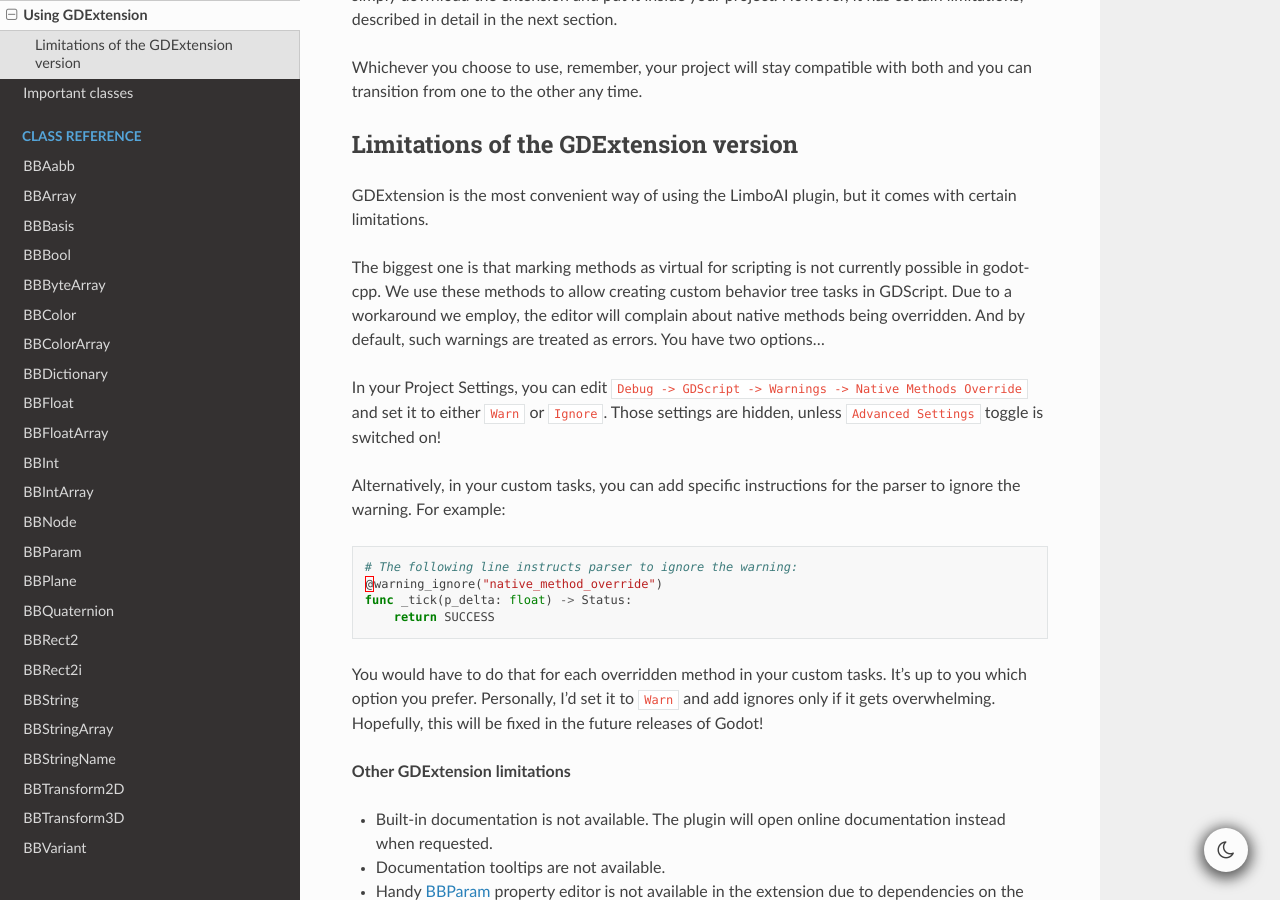
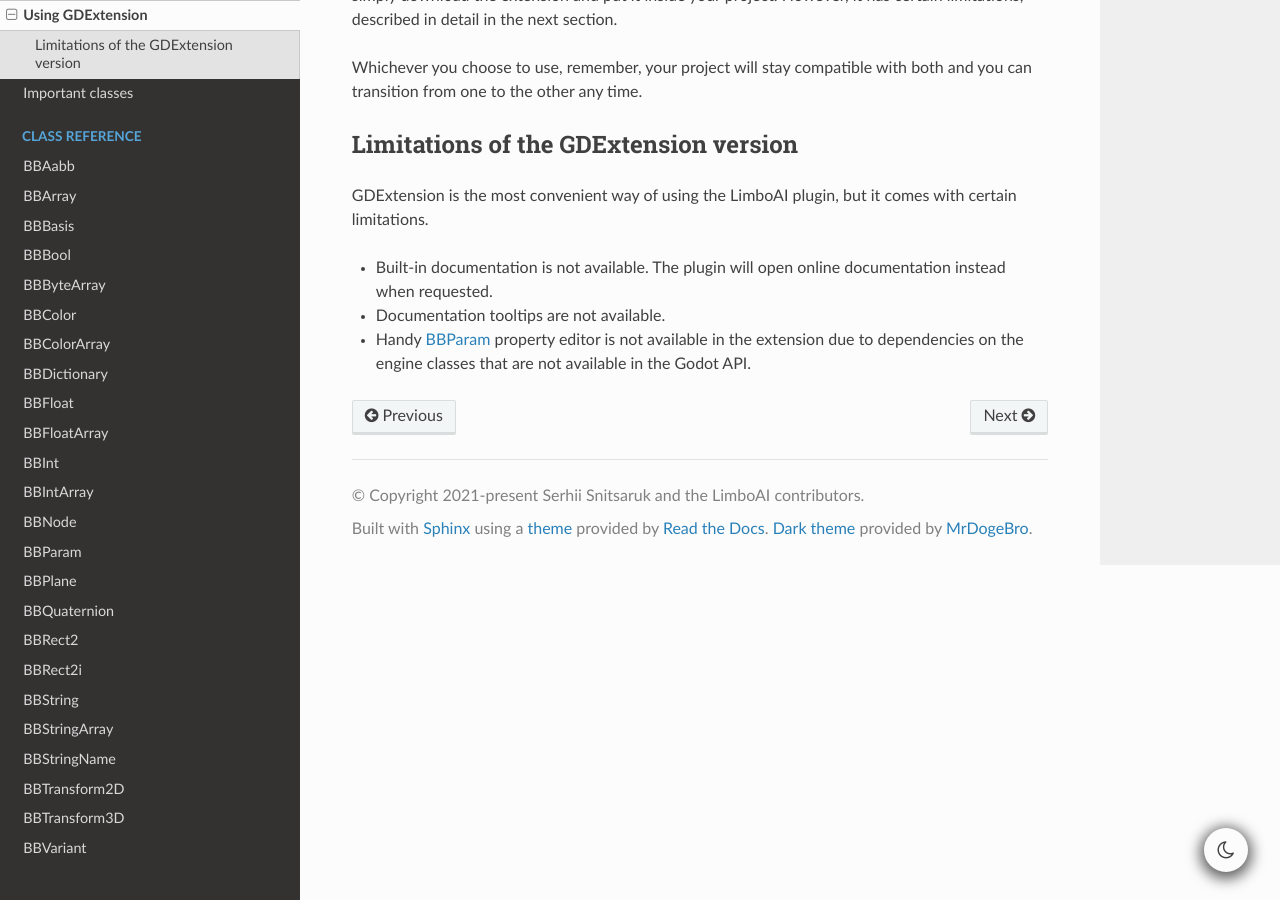
Before and after one commit to limbonaut/limboai, a Sphinx documentation site: the page built from doc/source/getting-started/gdextension.rst, in a window 1280 px wide and 900 px high, scrolled down 392 px. Built offline with Sphinx 7.4.7 and the Read the Docs theme 2.0.0, drawn with Linux system fonts in a browser that asks for light colours.

Commit message:
Doc: Remove native method override stuff from gdextension.rst
It's no longer true.

```diff
--- a/doc/source/getting-started/gdextension.rst
+++ b/doc/source/getting-started/gdextension.rst
@@ -26,34 +26,6 @@
 GDExtension is the most convenient way of using the LimboAI plugin, but it comes
 with certain limitations.
 
-The biggest one is that marking methods as virtual for scripting is not
-currently possible in godot-cpp. We use these methods to allow creating custom
-behavior tree tasks in GDScript.
-Due to a workaround we employ, the editor will complain about native
-methods being overridden. And by default, such warnings are treated as errors.
-You have two options...
-
-In your Project Settings, you can edit ``Debug -> GDScript -> Warnings -> Native Methods Override``
-and set it to either ``Warn`` or ``Ignore``.
-Those settings are hidden, unless ``Advanced Settings`` toggle is switched on!
-
-Alternatively, in your custom tasks, you can add specific instructions for
-the parser to ignore the warning. For example:
-
-.. code:: gdscript
-
-    # The following line instructs parser to ignore the warning:
-    @warning_ignore("native_method_override")
-    func _tick(p_delta: float) -> Status:
-        return SUCCESS
-
-You would have to do that for each overridden method in your custom tasks.
-It's up to you which option you prefer. Personally, I'd set it to ``Warn`` and
-add ignores only if it gets overwhelming. Hopefully, this will be fixed in the
-future releases of Godot!
-
-**Other GDExtension limitations**
-
 * Built-in documentation is not available. The plugin will open online documentation instead when requested.
 * Documentation tooltips are not available.
 * Handy :ref:`class_BBParam` property editor is not available in the extension due to dependencies on the engine classes that are not available in the Godot API.
```
